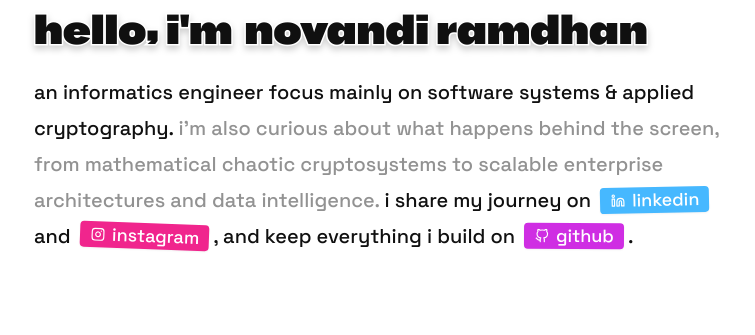
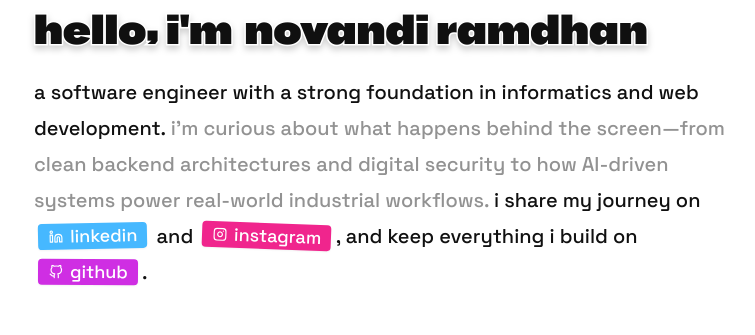
Before and after one commit to Vannnd1/novandi-portfolio, a React (Vite) app: page / in a window 1280 px wide. Shown: the part 428-763 px from the top of the page, without its empty margins (250-1005 px from the left). Built offline with nearby package versions, Linux system fonts and the light colour scheme; no server answers.

Commit message:
feat: refine hero bio to sound natural, credible, and highlight AI systems in industrial workflows

```diff
--- a/src/components/EzraPortfolio.tsx
+++ b/src/components/EzraPortfolio.tsx
@@ -54,9 +54,9 @@ export const EzraPortfolio: React.FC = () => {
           </div>
 
           <p className="font-space text-lg sm:text-[20px] text-[#101010] font-medium leading-[1.8] pt-1">
-            an informatics engineer focus mainly on software systems & applied cryptography.{' '}
+            a software engineer with a strong foundation in informatics and web development.{' '}
             <span className="text-[#929292]">
-              i'm also curious about what happens behind the screen, from mathematical chaotic cryptosystems to scalable enterprise architectures and data intelligence.
+              i'm curious about what happens behind the screen—from clean backend architectures and digital security to how AI-driven systems power real-world industrial workflows.
             </span>{' '}
             i share my journey on{' '}
             <SocialPill
```
